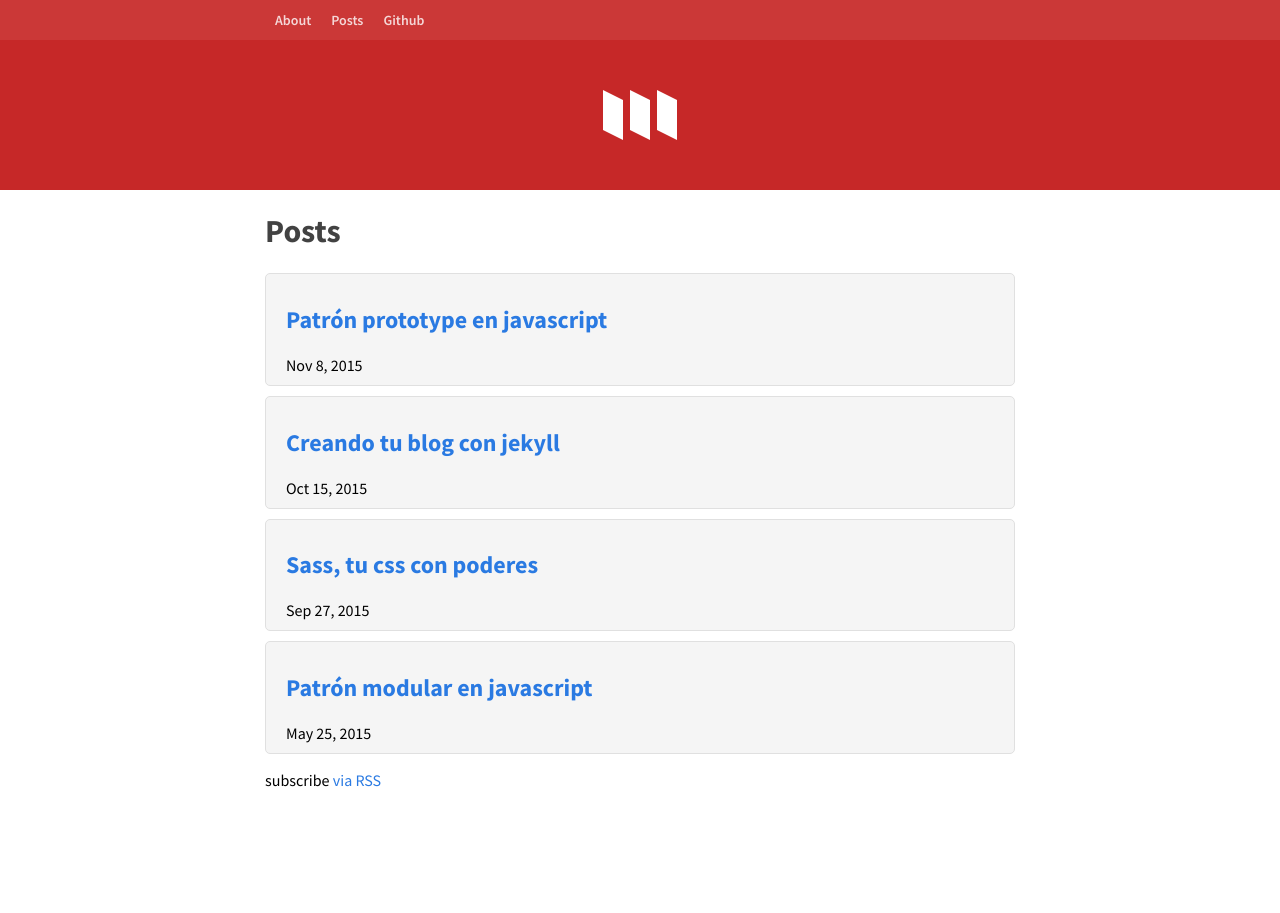
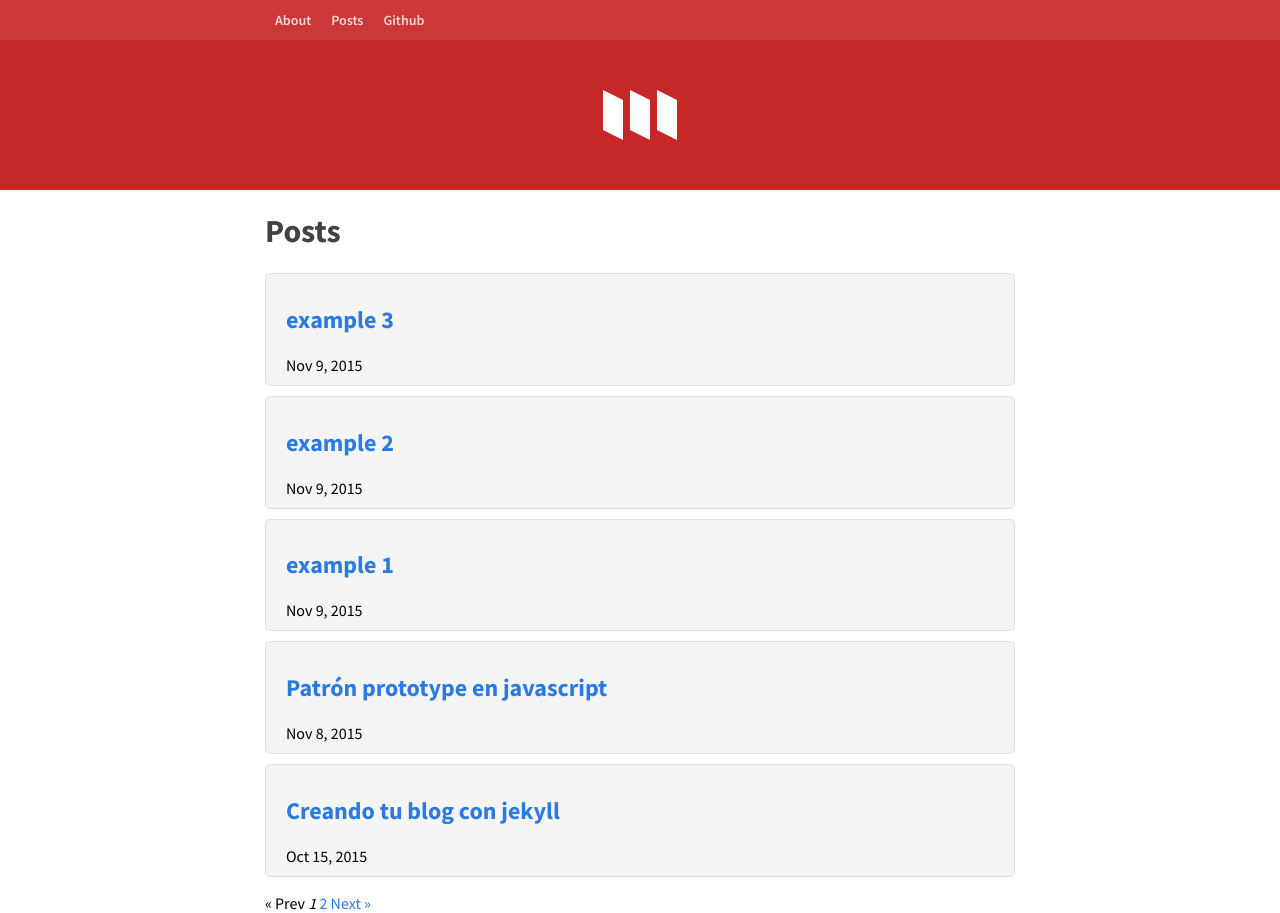
Before and after one commit to wilsson/wilsson.github.io, a Jekyll site: the page built from index.html, in a window 1280 px wide. Built offline with Jekyll 4.4.1, drawn with Linux system fonts in a browser that asks for light colours; nearby versions of some CDN libraries; the list of posts is cut into pages by our own code.

Commit message:
feat(paginacion):agregando paginacion

```diff
--- a/_config.yml
+++ b/_config.yml
@@ -1,4 +1,5 @@
 # Site settings
+paginate: 5
 title: wilsson.github.io
 email: wilsonft83@gmail.com
 description: wilson.github.io
--- /dev/null
+++ b/_posts/2015-11-9-example1.markdown
@@ -0,0 +1,4 @@
+---
+layout: post
+title: example 1
+---
--- /dev/null
+++ b/_posts/2015-11-9-example2.markdown
@@ -0,0 +1,4 @@
+---
+layout: post
+title: example 2
+---
--- /dev/null
+++ b/_posts/2015-11-9-example3.markdown
@@ -0,0 +1,4 @@
+---
+layout: post
+title: example 3
+---
--- a/index.html
+++ b/index.html
@@ -1,13 +1,10 @@
 ---
 layout: default
 ---
-
-
-
 <h1 class="a-titlePost">Posts</h1>
 
 <ul class="o-listPosts">
-  {% for post in site.posts %}
+  {% for post in paginator.posts %}
     <li class="m-post">
       <h2>
         <a class="" href="{{ post.url | prepend: site.baseurl }}">{{ post.title }}</a>
@@ -17,4 +14,29 @@
   {% endfor %}
 </ul>
 
-<p class="">subscribe <a href="{{ "/feed.xml" | prepend: site.baseurl }}">via RSS</a></p>
+
+{% if paginator.total_pages > 1 %}
+<div class="pagination">
+  {% if paginator.previous_page %}
+    <a href="{{ paginator.previous_page_path | prepend: site.baseurl | replace: '//', '/' }}">&laquo; Prev</a>
+  {% else %}
+    <span>&laquo; Prev</span>
+  {% endif %}
+
+  {% for page in (1..paginator.total_pages) %}
+    {% if page == paginator.page %}
+      <em>{{ page }}</em>
+    {% elsif page == 1 %}
+      <a href="{{ paginator.previous_page_path | prepend: site.baseurl | replace: '//', '/' }}">{{ page }}</a>
+    {% else %}
+      <a href="{{ site.paginate_path | prepend: site.baseurl | replace: '//', '/' | replace: ':num', page }}">{{ page }}</a>
+    {% endif %}
+  {% endfor %}
+
+  {% if paginator.next_page %}
+    <a href="{{ paginator.next_page_path | prepend: site.baseurl | replace: '//', '/' }}">Next &raquo;</a>
+  {% else %}
+    <span>Next &raquo;</span>
+  {% endif %}
+</div>
+{% endif %}
```
